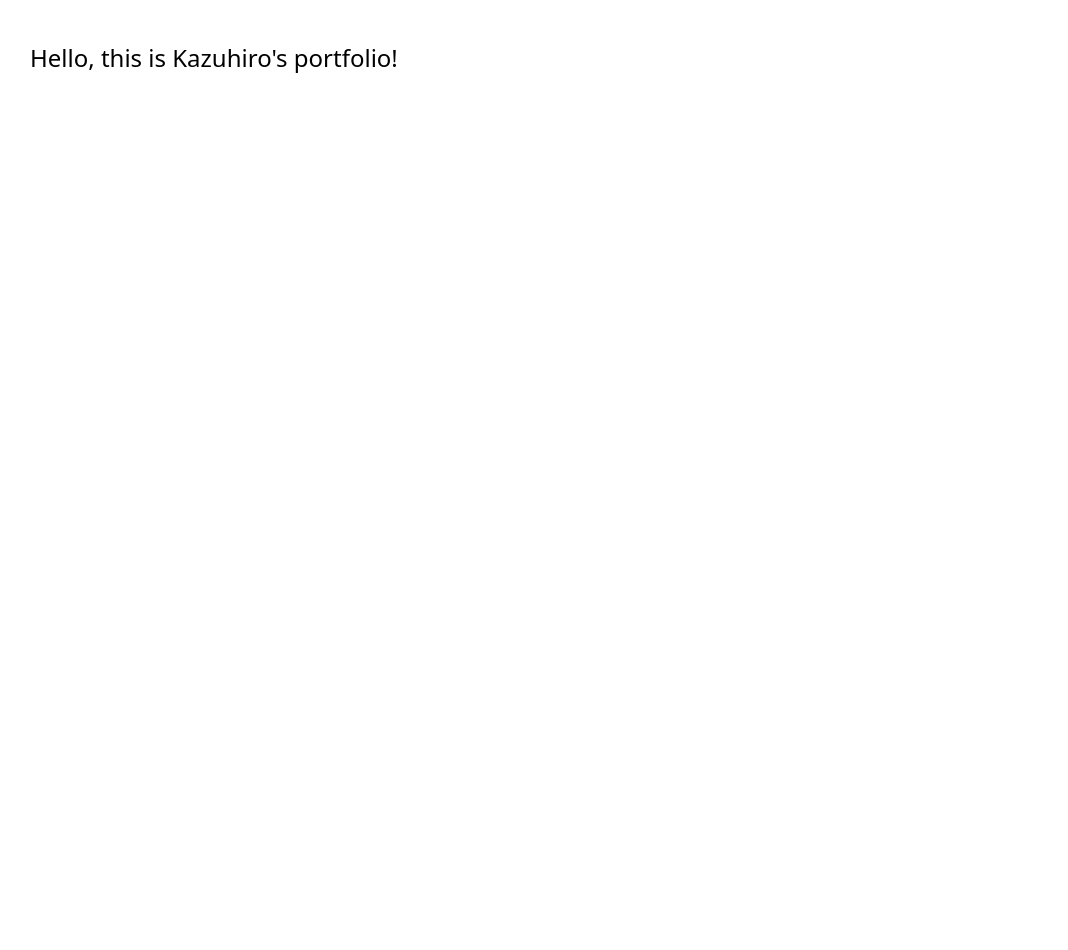
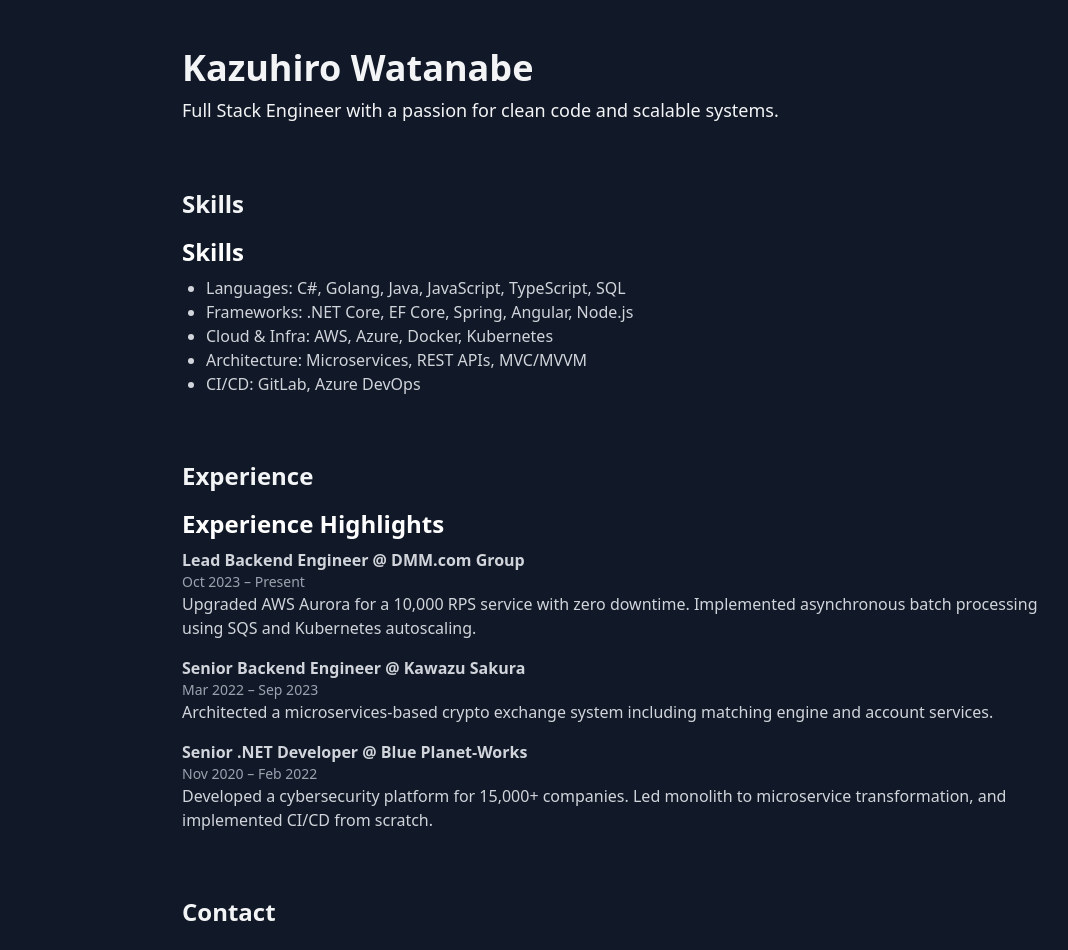
Before and after one commit to legobrokkori/kazuhiro-portfolio, a React (Vite) app: page / in a window 1280 px wide. Shown: the top 950 px of the page, without its empty margins (10-1078 px from the left). Before the commit the page ends 800 px from the top, so only its background shows below. Built offline with nearby package versions, Linux system fonts and the light colour scheme.

Commit message:
update portfolio

```diff
--- a/src/Portfolio.tsx
+++ b/src/Portfolio.tsx
@@ -1,9 +1,31 @@
-import React from 'react'
+import Skills from './components/Skills'
+import ExperienceList from './components/ExperienceList'
+import Contact from './components/Contact'
 
 export default function Portfolio() {
   return (
-    <div style={{ padding: 40, fontSize: 24 }}>
-      Hello, this is Kazuhiro's portfolio!
+    <div className="min-h-screen bg-white dark:bg-gray-900 text-gray-800 dark:text-gray-100 px-4 py-12">
+      <div className="max-w-4xl mx-auto space-y-16">
+        <header>
+          <h1 className="text-4xl font-bold">Kazuhiro Watanabe</h1>
+          <p className="mt-2 text-lg">Full Stack Engineer with a passion for clean code and scalable systems.</p>
+        </header>
+
+        <section>
+          <h2 className="text-2xl font-semibold mb-4">Skills</h2>
+          <Skills />
+        </section>
+
+        <section>
+          <h2 className="text-2xl font-semibold mb-4">Experience</h2>
+          <ExperienceList />
+        </section>
+
+        <section>
+          <h2 className="text-2xl font-semibold mb-4">Contact</h2>
+          <Contact />
+        </section>
+      </div>
     </div>
   )
 }
```
